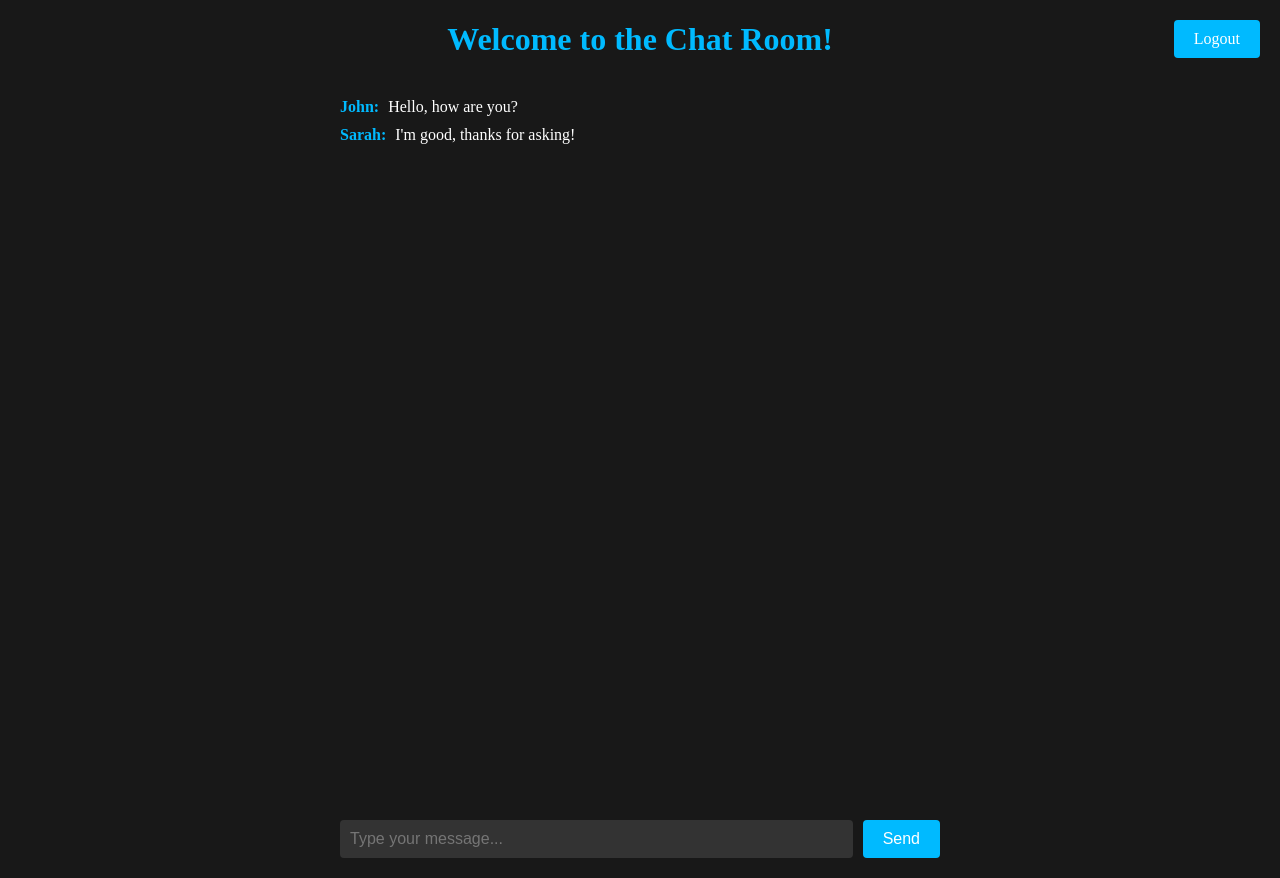
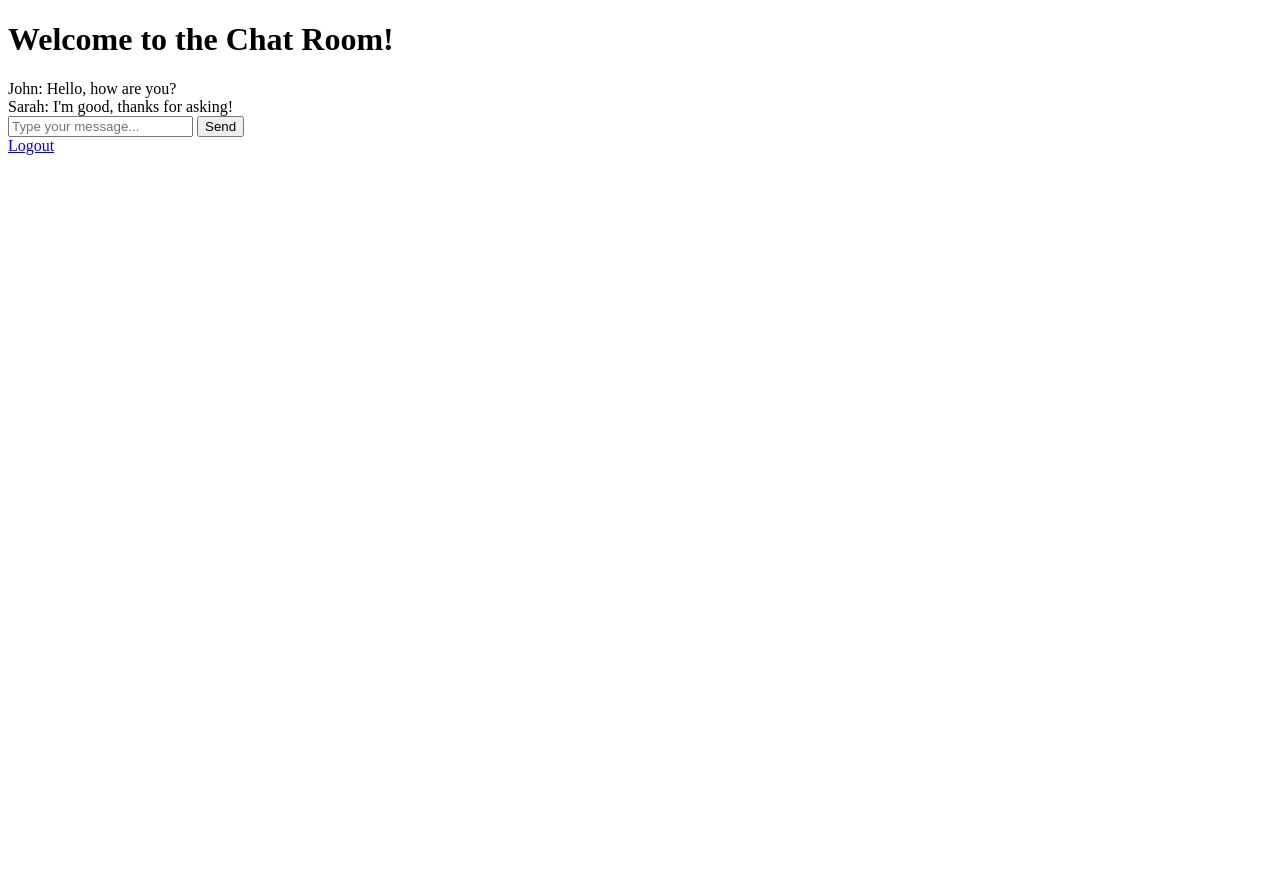
Before and after one commit to AnozieChibuike/webChatO, a Flask app: template app/templates/chat.html in a window 1280 px wide. After the commit the page ends 155 px from the top, so only its background shows below. Run offline with Flask 3, Linux system fonts and the light colour scheme; the template is opened without the code that fills it, so the values that code supplies are empty; some libraries are stand-ins or nearby versions.

Commit message:
Update chat.html

```diff
--- a/app/templates/chat.html
+++ b/app/templates/chat.html
@@ -1,110 +1,13 @@
 <!DOCTYPE html>
 <html>
 <head>
+  <meta charset="UTF-8">
+    <meta name="viewport" content="width=device-width, initial-scale=1.0">
     <title>WEBCHAT IO - CHAT</title>
     <script src="https://cdnjs.cloudflare.com/ajax/libs/socket.io/4.0.1/socket.io.js" integrity="sha512-q/dWJ3kcmjBLU4Qc47E4A9kTB4m3wuTY7vkFJDTZKjTs8jhyGQnaUrxa0Ytd0ssMZhbNua9hE+E7Qv1j+DyZwA==" crossorigin="anonymous"></script>
   <style>
 /* Custom CSS styles for the techno-themed chat interface */
-/* Custom CSS styles for the techno-themed chat interface */
-/* Custom CSS styles for the techno-themed chat interface */
 
-/* Custom CSS styles for the chat interface */
-/* Custom CSS styles for the chat interface */
-
-body {
-    background-color: #181818;
-    margin: 0;
-}
-
-#chat-container {
-    max-width: 600px;
-    margin: 0 auto;
-    padding: 20px;
-    background-color: #181818;
-    color: #fff;
-    display: flex;
-    flex-direction: column;
-    height: calc(100vh - 40px); /* Subtracting 40px for padding */
-}
-
-h1 {
-    text-align: center;
-    margin-bottom: 20px;
-    color: #00baff;
-}
-
-.messages {
-    flex: 1;
-    overflow-y: auto;
-    margin-bottom: 20px;
-}
-
-.message {
-    margin-bottom: 10px;
-}
-
-.username {
-    font-weight: bold;
-    color: #00baff;
-}
-
-.text {
-    margin-left: 5px;
-}
-
-.chat-input {
-    display: flex;
-    align-items: center;
-}
-
-.chat-input input[type="text"] {
-    flex: 1;
-    padding: 10px;
-    font-size: 16px;
-    background-color: #333;
-    color: #fff;
-    border-radius: 4px;
-    border: none;
-}
-
-.chat-input #send-btn {
-    margin-left: 10px;
-    padding: 10px 20px;
-    background-color: #00baff;
-    color: #fff;
-    font-size: 16px;
-    border: none;
-    border-radius: 4px;
-    cursor: pointer;
-}
-
-.logout-btn {
-    position: absolute;
-    top: 20px;
-    right: 20px;
-    padding: 10px 20px;
-    background-color: #00baff;
-    color: #fff;
-    font-size: 16px;
-    text-decoration: none;
-    border-radius: 4px;
-    transition: background-color 0.3s;
-}
-
-.logout-btn:hover {
-    background-color: #0097d1;
-}
-
-@media (max-width: 414px) {
-    /* Styles for iPhone 8 Plus screen */
-    #chat-container {
-        padding: 10px;
-    }
-
-    .messages {
-        max-height: calc(100vh - 280px); /* Adjust the value based on your content */
-    }
-}
 
   </style>
 </head>
```
